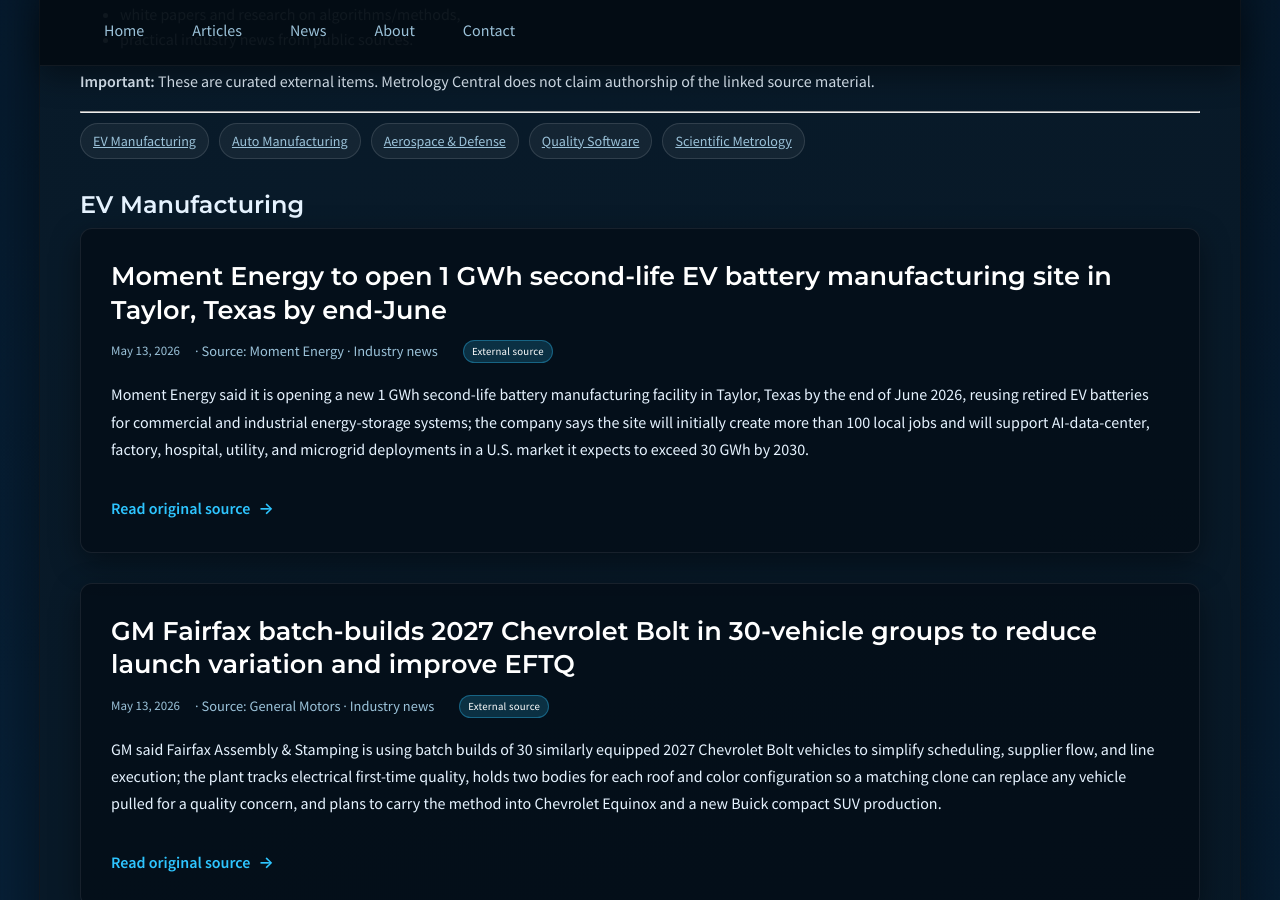
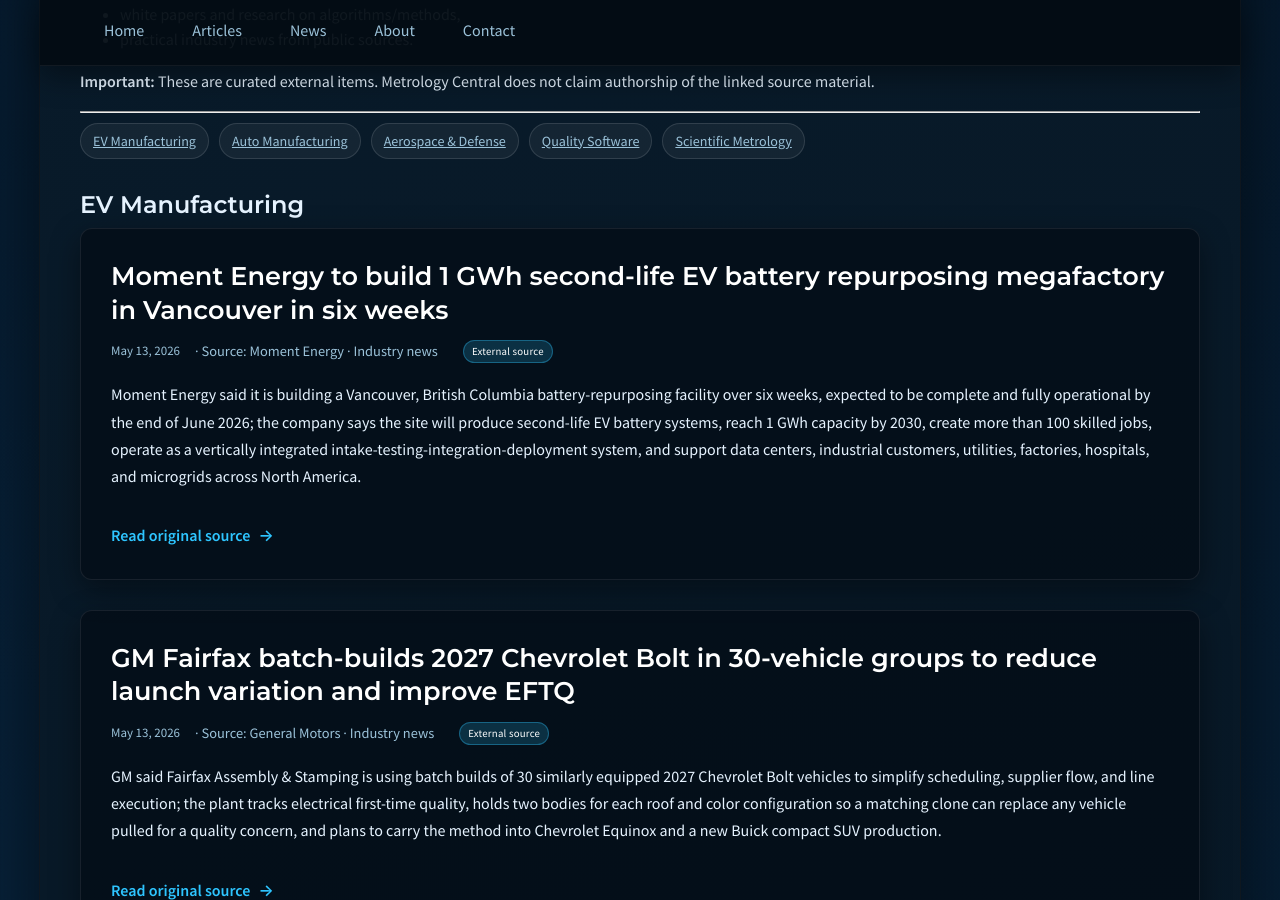
Before and after one commit to JohnForeman/MetrologyCentral, a Jekyll site: the page built from news.md, in a window 1280 px wide and 900 px high, scrolled down 480 px. Built offline with Jekyll 4.4.1, drawn with Linux system fonts in a browser that asks for light colours.

Commit message:
Correct Moment Energy news item

```diff
--- a/_data/news.yml
+++ b/_data/news.yml
@@ -13,18 +13,19 @@
     wafers per month of capacity, and IATF 16949 certification across all fabs.
   url: https://www.umc.com/en/News/press_release/Content/technology_related/20260514
 - date: '2026-05-13'
-  title: Moment Energy to open 1 GWh second-life EV battery manufacturing site in
-    Taylor, Texas by end-June
+  title: Moment Energy to build 1 GWh second-life EV battery repurposing megafactory
+    in Vancouver in six weeks
   source: Moment Energy
   sector: ev_manufacturing
   kind: industry_news
-  summary: Moment Energy said it is opening a new 1 GWh second-life battery manufacturing
-    facility in Taylor, Texas by the end of June 2026, reusing retired EV batteries
-    for commercial and industrial energy-storage systems; the company says the site
-    will initially create more than 100 local jobs and will support AI-data-center,
-    factory, hospital, utility, and microgrid deployments in a U.S. market it expects
-    to exceed 30 GWh by 2030.
-  url: https://www.prnewswire.com/news-releases/moment-energy-expands-to-texas-to-launch-americas-first-ev-battery-reuse-megafactory-302454304.html
+  summary: Moment Energy said it is building a Vancouver, British Columbia battery-repurposing
+    facility over six weeks, expected to be complete and fully operational by the
+    end of June 2026; the company says the site will produce second-life EV battery
+    systems, reach 1 GWh capacity by 2030, create more than 100 skilled jobs, operate
+    as a vertically integrated intake-testing-integration-deployment system, and support
+    data centers, industrial customers, utilities, factories, hospitals, and microgrids
+    across North America.
+  url: https://www.prnewswire.com/news-releases/moment-energy-to-build-worlds-largest-battery-repurposing-megafactory-in-vancouver-in-6-weeks-302771063.html
 - date: '2026-05-11'
   title: RTX Collins invests USD 26.5M in Largo radar production, adding 100+ aerospace
     and defense jobs
```
